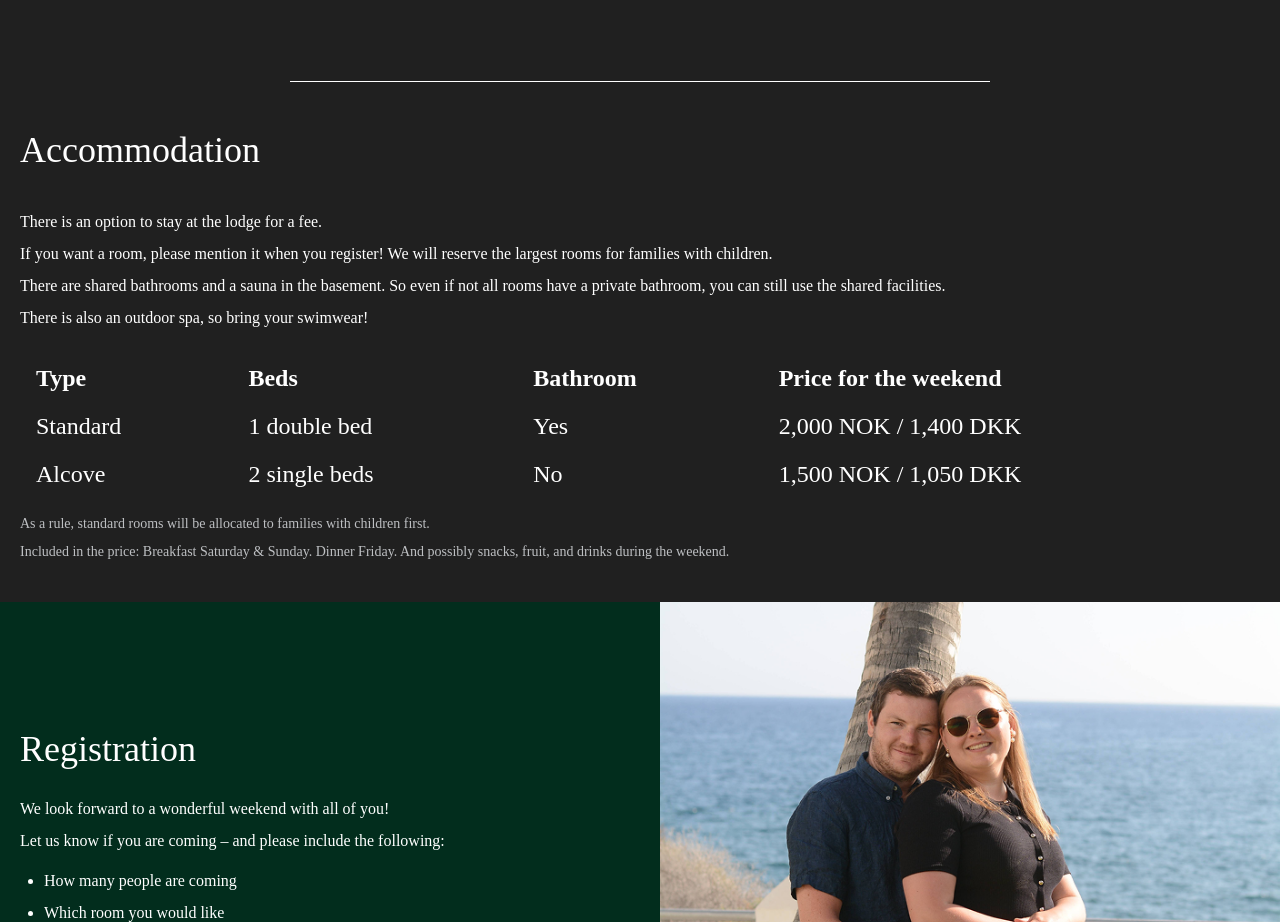
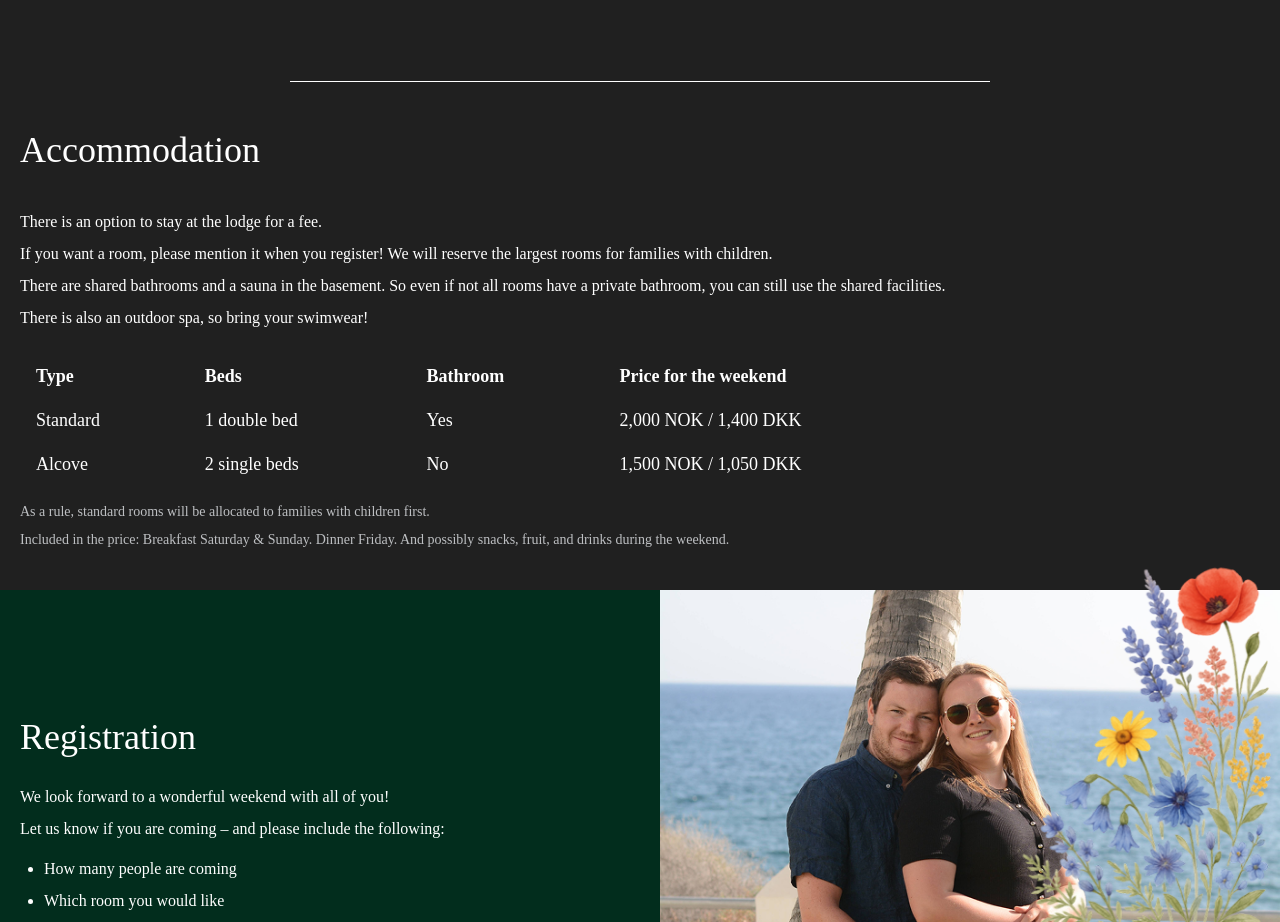
Before and after one commit to LauraBLei/Wedding, a React (Vite) app: page / in a window 1280 px wide. Shown: the part 2540-3462 px from the top of the page. Built offline with nearby package versions, Linux system fonts and the light colour scheme; a web font is replaced by a local one.

Commit message:
added flower decoration to accomodation

```diff
--- a/src/components/sections/overnatning.tsx
+++ b/src/components/sections/overnatning.tsx
@@ -19,6 +19,7 @@ export const OvernatningSection = () => {
 
   return (
     <div>
+      <div className="md:mr-50 lg:mr-70">
         <h1 className="headline mb-5">{t("rooms.headline")}</h1>
         <div className="flex flex-col gap-2">
           <p>{t("rooms.textOne")}</p>
@@ -26,7 +27,7 @@ export const OvernatningSection = () => {
           <p>{t("rooms.textThree")}</p>
           <p>{t("rooms.textFour")}</p>
         </div>
-      <div className="overflow-x-auto mt-6 mb-4 text-xs md:text-lg lg:text-2xl">
+        <div className="overflow-x-auto mt-6 mb-4 text-xs md:text-lg">
           {table.valid ? (
             <table className="min-w-[350px] w-full rounded-lg">
               <thead>
@@ -58,7 +59,17 @@ export const OvernatningSection = () => {
         </div>
         <div className="flex flex-col gap-2">
           <p className="text-sm text-gray-200/80">{t("rooms.small_text")}</p>
-        <p className="text-sm text-gray-200/80">{t("rooms.small_text_two")}</p>
+          <p className="text-sm text-gray-200/80">
+            {t("rooms.small_text_two")}
+          </p>
+        </div>
+      </div>
+      <div>
+        <img
+          className="hidden md:block absolute right-0 md:h-[300px] lg:h-[400px] rotate-y-180 place-self-end"
+          src="/flowers.png"
+          alt=""
+        />
       </div>
     </div>
   );
```
Lines whose indentation alone changed are shown as unchanged.
